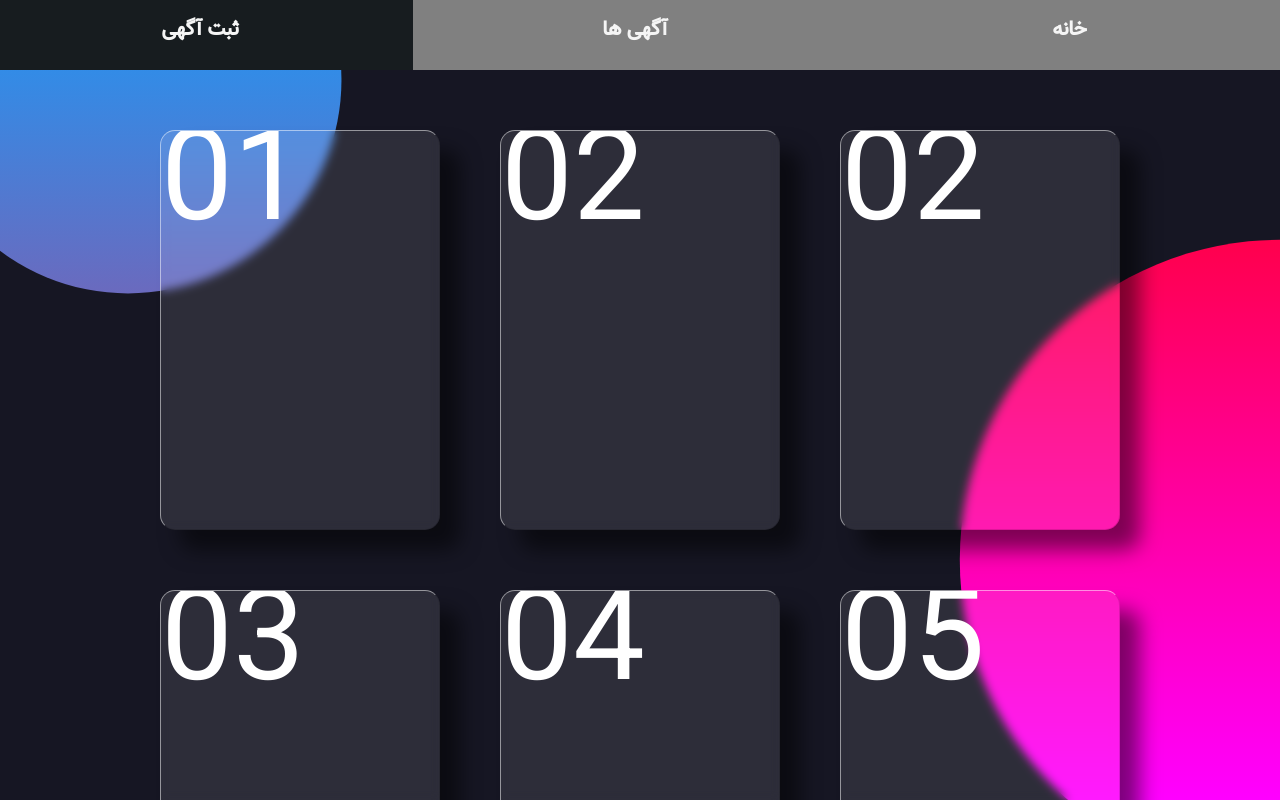
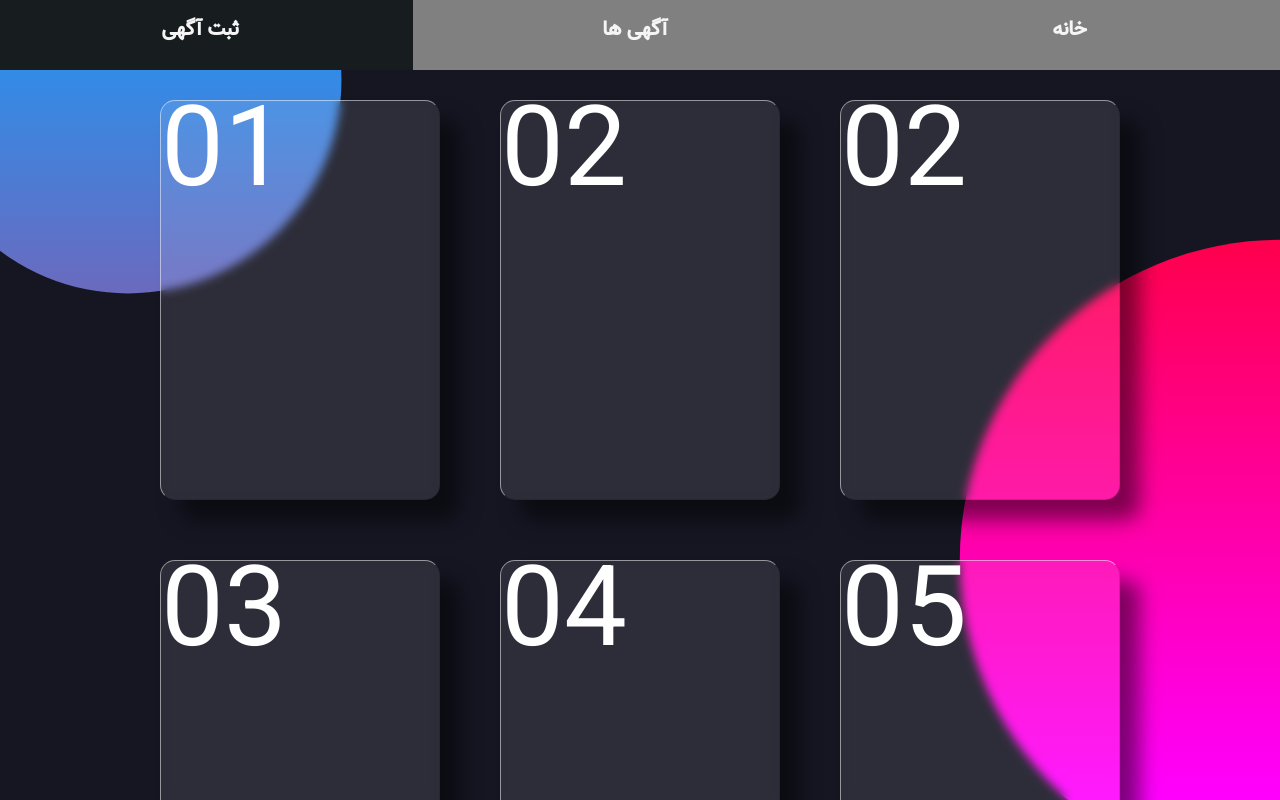
Before and after one commit to mohammadsadra/OnlineStockShop, an Angular app in the folder FrontEnd/OnlineStockShop/: page /advertisments in a window 1280 px wide. Built offline with nearby package versions, Linux system fonts and the light colour scheme.

Commit message:
Added new animation to cards

```diff
--- a/FrontEnd/OnlineStockShop/src/app/Pages/advertisments/advertisments.component.html
+++ b/FrontEnd/OnlineStockShop/src/app/Pages/advertisments/advertisments.component.html
@@ -194,17 +194,5 @@
   </div>
 
 </div>
-<script type="text/javascript" src="vanilla-tilt.js"></script>
-<script>
-  VanillaTilt.init(document.querySelectorAll(".card"), {
-    max: 25,
-    speed: 400,
-    glare: true,
-    "max-glare": 1,
-  });
-
-  // //It also supports NodeList
-  // VanillaTilt.init(document.querySelectorAll(".card"));
-</script>
 
 </body>
--- a/FrontEnd/OnlineStockShop/src/app/Pages/advertisments/advertisments.component.scss
+++ b/FrontEnd/OnlineStockShop/src/app/Pages/advertisments/advertisments.component.scss
@@ -38,7 +38,7 @@ body::after {
 }
 
 .container {
-  margin-top: 100px;
+  margin-top: 70px;
   position: fixed;
   display: flex;
   top: 0;
@@ -77,9 +77,10 @@ body::after {
   transition: 0.5s;
 }
 .backOfCard{
-  font-size: 8em;
+  font-size: 7em;
   color: #fff;
   z-index: 1;
+  margin-top: 5px;
 }
 .container .backOfCard{
   transform: translateY(0px);
@@ -87,7 +88,7 @@ body::after {
   transition: 0.5s;
 }
 .container .card:hover .backOfCard{
-  transform: translateY(100px);
+  transform: translateY(-100px);
   opacity: 0;
 }
 
@@ -128,3 +129,6 @@ body::after {
   font-weight: 500;
   box-shadow: 0 5px 15px rgba(0, 0, 0, 0.2 );
 }
+.container .card .content a:hover{
+  color: #7436f3;
+}
```
